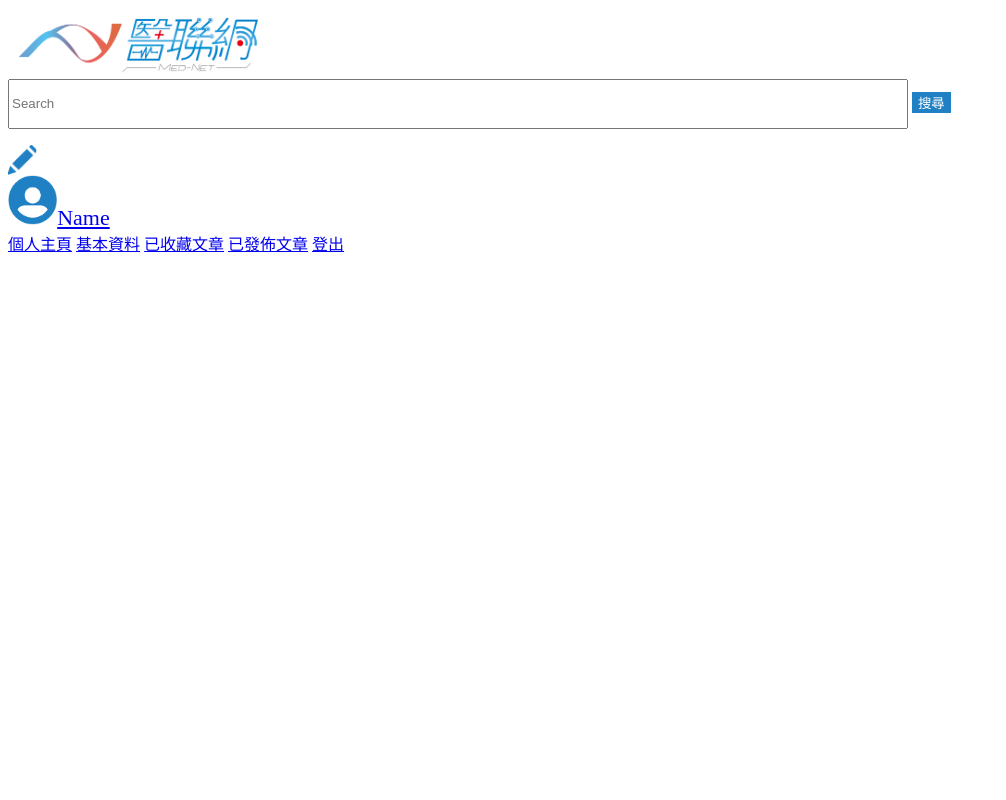
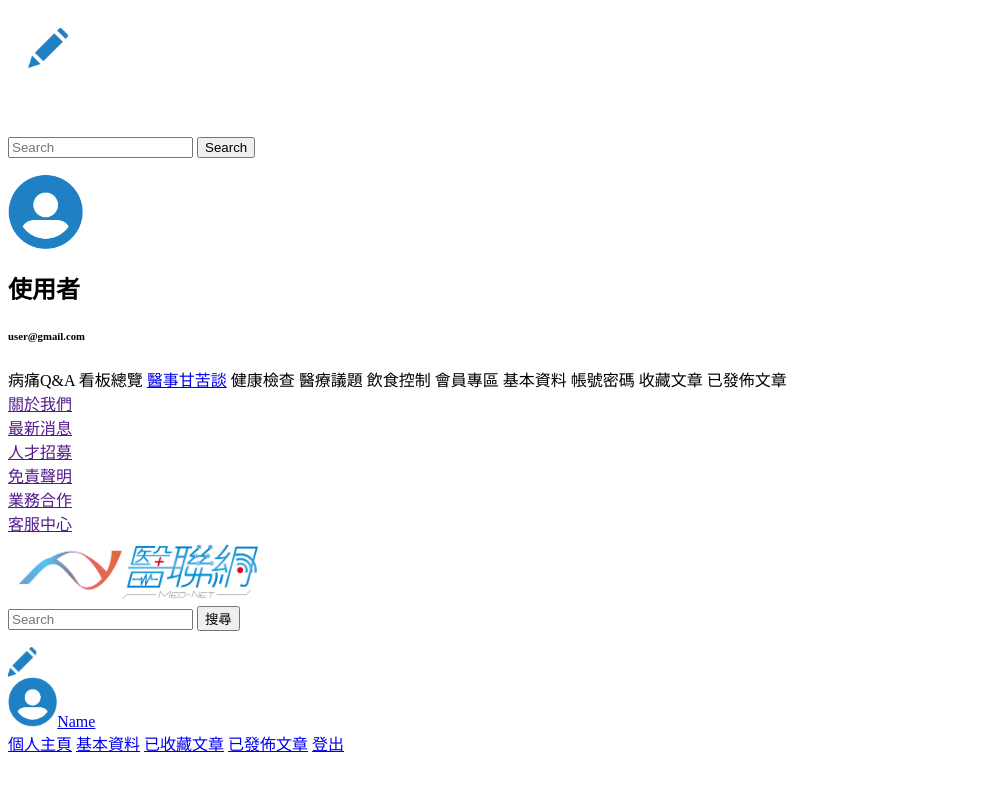
Before and after one commit to wusamzong/forum, a PHP site: the page made by 切版_header,登入後.php in a window 1280 px wide. Shown: the whole page, without its empty margins (0-1006 px from the left). Run offline with PHP 8.4, Linux system fonts and the light colour scheme.

Commit message:
個人資料RWD

```diff
--- a/切版_header,登入後.php
+++ b/切版_header,登入後.php
@@ -1,27 +1,72 @@
 <!-- 頁首 -->
 <header>
+  <div class="d-block d-xl-none mb-1">
+    <!--右下角新增文章按鈕-->
+    <a href="切版_article_write.php"><img class="articleWriteButton" src="./images/site/筆_手機版.png" width="80px" alt=""></a>
+    <nav class="navbar navbar-expand-xl navbar-primary bg-primary d-flex">
+      <img id="hamburger-menu" src="./images/site/漢堡導覽列.png" alt="" height="43px;" class="p-2 ml-3" />
+      <img id="searchIcon" src="./images/site/搜尋.png" alt="" height="45px;" class="p-2 ml-3" />
+    </nav>
+    <!--搜尋-->
+    <div id="searchBar" class="bg-light p-2">
+      <form class="form-inline mx-5 my-2">
+        <input class="form-control mr-sm-2 p-3 searchInputSize" type="search" placeholder="Search" aria-label="Search">
+        <button class="btn btn-primary my-2 my-sm-0 px-3" type="submit">Search</button>
+      </form>
+    </div>
+    <!--按下漢堡導覽且已登入-->
+    <div id="side-nav" class=" float-left bg-white border shadow p-0 hamburgerMenu">
+      <div class="media ml-5 mt-4">
+        <img src="./images/site/大頭貼.png" width="75px" alt="">
+        <div class="media-body ml-3 mt-2">
+          <h2>使用者</h2>
+          <h6>user@gmail.com</h6>
+        </div>
+      </div>
 
-  <div class="d-flex bd-highlight mb-3 align-items-center border-bottom">
+      <div class="list-group mt-3">
+        <a class="list-group-item list-group-item-action pl-5 cursorPointer fs-22">病痛Q&A</a>
+        <a class="list-group-item list-group-item-action disabled pl-5 bg-light fs-22">看板總覽</a>
+        <a class="list-group-item list-group-item-action pl-5" href="切版_board.php">醫事甘苦談</a>
+        <a class="list-group-item list-group-item-action pl-5 cursorPointer">健康檢查</a>
+        <a class="list-group-item list-group-item-action pl-5 cursorPointer">醫療議題</a>
+        <a class="list-group-item list-group-item-action pl-5 cursorPointer">飲食控制</a>
+        <a class="list-group-item list-group-item-action disabled pl-5 bg-light fs-22">會員專區</a>
+        <a class="list-group-item list-group-item-action pl-5 cursorPointer">基本資料</a>
+        <a class="list-group-item list-group-item-action pl-5 cursorPointer">帳號密碼</a>
+        <a class="list-group-item list-group-item-action pl-5 cursorPointer">收藏文章</a>
+        <a class="list-group-item list-group-item-action pl-5 cursorPointer">已發佈文章</a>
+      </div>
+      <div class="row m-4">
+        <div class="col-3"><a href="">關於我們</a></div>
+        <div class="col-7 "><a href="">最新消息</a></div>
+        <div class="col-3"><a href="">人才招募</a></div>
+        <div class="col-7 "><a href="">免責聲明</a></div>
+        <div class="col-3"><a href="">業務合作</a></div>
+        <div class="col-7 "><a href="">客服中心</a></div>
+      </div>
+    </div>
+  </div>
+
+  <div class="d-none d-xl-block">
+    <div class="row mb-3 align-items-center border-bottom ">
       <!-- Logo -->
-    <div class="ml-3 mr-auto p-2 bd-highlight">
+      <div class="col-3 p-2">
         <a href="index.php"><img src="./images/site/Logo.png" alt="" width="260px"></a>
       </div>
       <!-- 搜尋 -->
-    <div class="p-2 mt-3 bd-highlight">
-      <form class="form-inline mx-4 active-cyan-6 text-right" method="POST" action="" enctype="multipart/form-data">
-        <input class="form-control mr-sm-2" style="width: 900px; height: 50px;" type="search" placeholder="Search" name="search" />
-        <input class="btn btn-outline-success my-2 my-sm-0" type="submit" name="submit" style="background: #1F81C4; border:#1F81C4; color:#FFFFFF;" value="搜尋" />
+      <div class="col-7 p-2" width="70%">
+        <form class="form-inline ml-5 active-cyan-6 pl-5" method="POST" action="" enctype="multipart/form-data">
+          <input class="form-control mr-sm-2 searchInputSize" type="search" placeholder="Search" name="search" />
+          <input class="btn btn-primary my-2 my-sm-0" type="submit" name="submit" value="搜尋" />
         </form>
       </div>
       <!-- 新增文章 -->
-    <div class="p-2 bd-highlight">
-      <a href="#"><img src="./images/site/筆.png" height="30px" alt=""></a>
-    </div>
-    <!-- 下拉選單 -->
-    <div class="p-2 bd-highlight d-flex align-items-center">
+      <div class="col-2 d-flex align-items-center">
+        <a href="切版_article_write.php"><img src="./images/site/筆.png" height="30px" alt=""></a>
         <div class="dropdown">
-        <a style="font-size:22px;" class="dropdown-toggle m-2" href="#" role="button" id="dropdownMenuLink" data-toggle="dropdown" aria-haspopup="true" aria-expanded="false">
-          <img class="p-2" src="./images/site/大頭貼.png" height="50px" alt=""><span >Name</span>
+          <a class="dropdown-toggle m-2 fs-22" href="#" role="button" id="dropdownMenuLink" data-toggle="dropdown" aria-haspopup="true" aria-expanded="false">
+            <img class="p-2" src="./images/site/大頭貼.png" height="50px" alt=""><span>Name</span>
           </a>
           <div class="dropdown-menu dropdown-menu-right" aria-labelledby="dropdownMenuLink">
             <a class="dropdown-item" href="#">個人主頁</a>
@@ -32,6 +77,10 @@
           </div>
         </div>
       </div>
+
+    </div>
   </div>
 
+
+
 </header>
--- a/切版_profile_keptArticles.php
+++ b/切版_profile_keptArticles.php
@@ -14,7 +14,7 @@
 			<div class="col-12">
 				<?php require("切版_header,登入後.php"); ?>
 			</div>
-			<div class="col-3 leftNavigationBar">
+			<div class="col-xl-3 leftNavigationBar d-none d-xl-block">
 				<div class="d-flex align-items-center flex-column bd-highlight mb-3 leftNavigationFlex">
 					<img src="./images/site/大頭貼2.png" height="200px" alt="個人照片" class="mt-5 ml-4" />
 					<h1 class="text-light mt-3 font-weight-bold">暱稱</h1>
@@ -25,7 +25,7 @@
 					<a class="text-light otherProfileData" href="">已發佈的文章</a>
 				</div>
 			</div>
-            <div class="col-9">
+            <div class="col-xl-9 col-lg-12">
                 <div class="d-flex align-items-center flex-column bd-highlight mb-3 flexHight">
                     <h1 class="mt-5 p-4 font-weight-bolder titleColor">所收藏的文章</h1>
 
--- a/切版_profile_mine.php
+++ b/切版_profile_mine.php
@@ -14,7 +14,7 @@
 			<div class="col-12">
 				<?php require("切版_header,登入後.php"); ?>
 			</div>
-			<div class="col-3 leftNavigationBar">
+			<div class="col-xl-3 leftNavigationBar d-none d-xl-block">
 				<div class="d-flex align-items-center flex-column bd-highlight mb-3 leftNavigationFlex">
 					<img src="./images/site/大頭貼2.png" height="200px" alt="個人照片" class="mt-5 ml-4" />
 					<h1 class="text-light mt-3 font-weight-bold">暱稱</h1>
@@ -25,7 +25,7 @@
 					<a class="text-light otherProfileData" href="">已發佈的文章</a>
 				</div>
 			</div>
-			<div class="col-9">
+			<div class="col-xl-9 col-lg-12">
 				<?php require("切版_profile_editInfo.php"); ?>
 			</div>
 		</div>
--- a/切版_profile_myArticles.php
+++ b/切版_profile_myArticles.php
@@ -10,11 +10,11 @@
 
 <body>
 <div class="container-md bodyMargin" >
-		<div class="row">
+<div class="row">
 			<div class="col-12">
 				<?php require("切版_header,登入後.php"); ?>
 			</div>
-			<div class="col-3 leftNavigationBar">
+			<div class="col-xl-3 leftNavigationBar d-none d-xl-block">
 				<div class="d-flex align-items-center flex-column bd-highlight mb-3 leftNavigationFlex">
 					<img src="./images/site/大頭貼2.png" height="200px" alt="個人照片" class="mt-5 ml-4" />
 					<h1 class="text-light mt-3 font-weight-bold">暱稱</h1>
--- a/切版_帳密_profile_editInfo copy.php
+++ b/切版_帳密_profile_editInfo copy.php
@@ -11,11 +11,11 @@
 
 <body class="bodyOverflow">
 	<div class="container-md bodyMargin" id="app">
-		<div class="row">
+	<div class="row">
 			<div class="col-12">
 				<?php require("切版_header,登入後.php"); ?>
 			</div>
-			<div class="col-3 leftNavigationBar">
+			<div class="col-xl-3 leftNavigationBar d-none d-xl-block">
 				<div class="d-flex align-items-center flex-column bd-highlight mb-3 leftNavigationFlex">
 					<img src="./images/site/大頭貼2.png" height="200px" alt="個人照片" class="mt-5 ml-4" />
 					<h1 class="text-light mt-3 font-weight-bold">暱稱</h1>
```
Also changed, not shown: _css.php (+31 -3 lines), _js.php (+17 -4 lines), images/site/搜尋.png (added), images/site/漢堡導覽列.png (added), images/site/筆_手機版.png (added), images/site/資產 4.png (added). Lines whose indentation alone changed are shown as unchanged.
